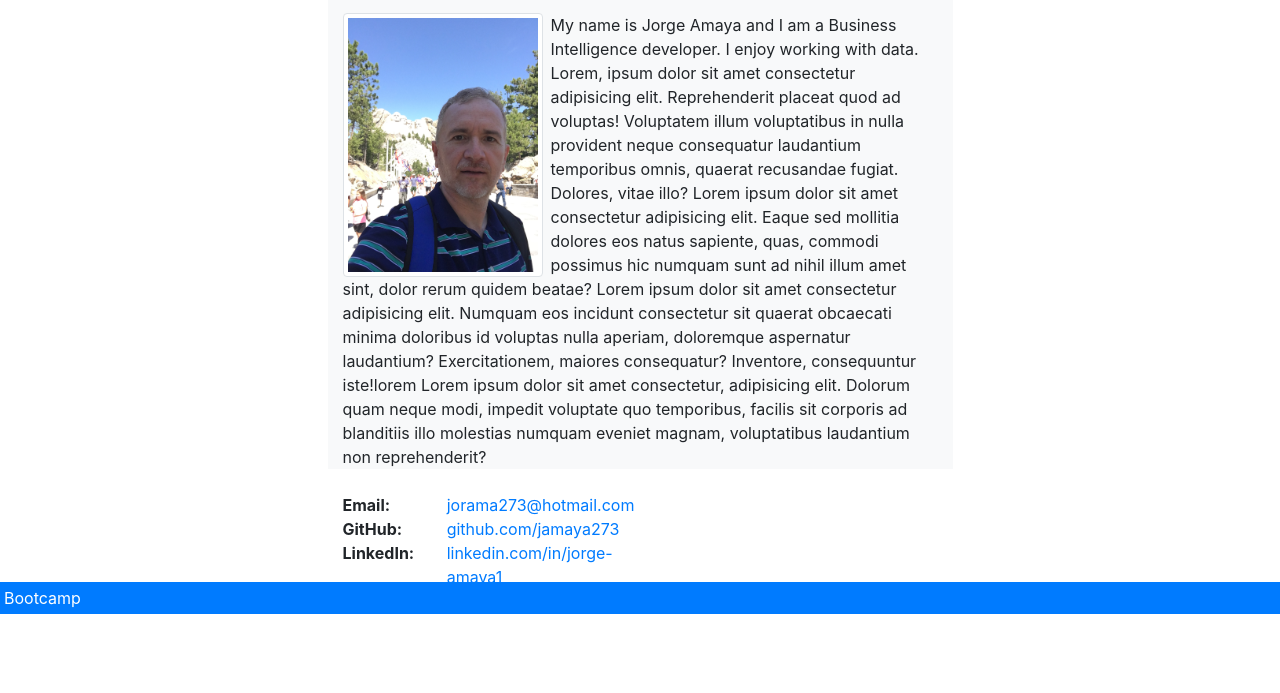
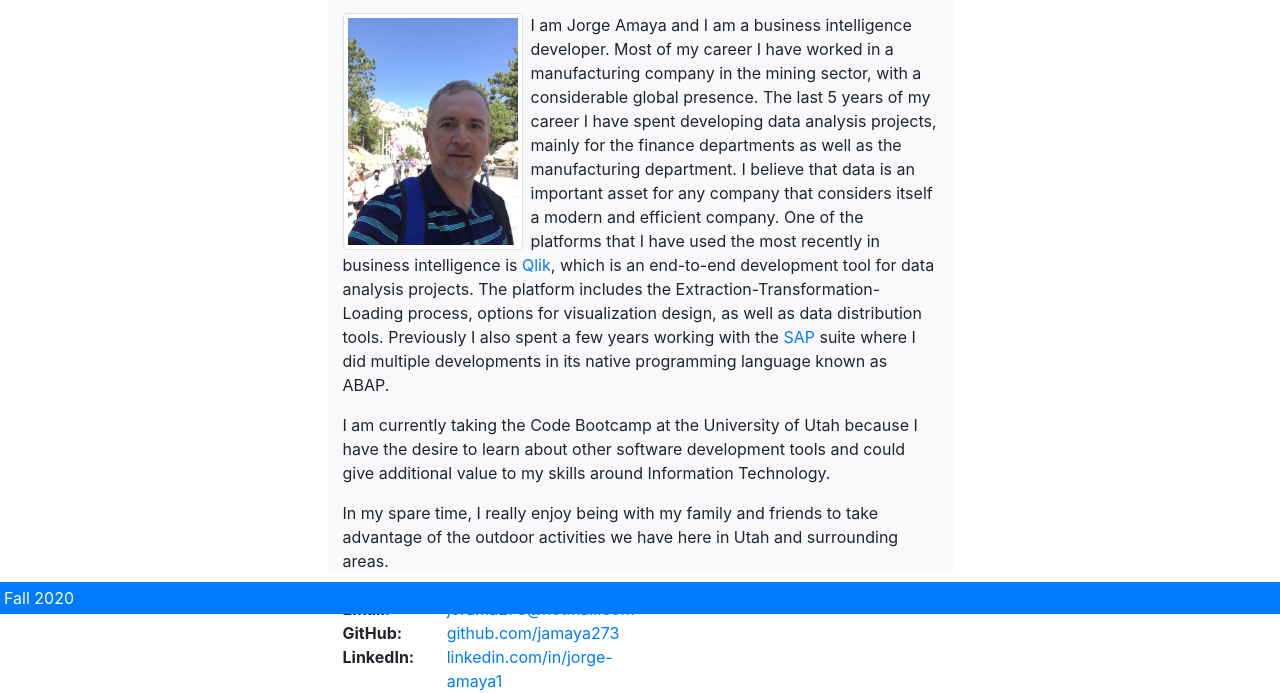
Before and after one commit to jamaya273/Portfolio, a plain HTML site: page index.html in a window 1280 px wide. Shown: the part 186-879 px from the top of the page. Before the commit the page ends 800 px from the top, so only its background shows below. Drawn offline with nearby package versions, Linux system fonts and the light colour scheme.

Commit message:
Clean code

```diff
--- a/index.html
+++ b/index.html
@@ -60,24 +60,24 @@
           <hr>
         </header>
 
-        <img src="images\Rushmore_ja.JPG" alt="JorgeAmaya" class="img-thumbnail float-left mr-2" width="200px">
-        My name is Jorge Amaya and I am a Business Intelligence developer. I enjoy working with data.
-        Lorem, ipsum dolor sit amet consectetur adipisicing elit. Reprehenderit placeat quod ad voluptas! Voluptatem
-        illum voluptatibus in nulla provident neque consequatur laudantium temporibus omnis, quaerat recusandae fugiat.
-        Dolores, vitae illo?
-        Lorem ipsum dolor sit amet consectetur adipisicing elit. Eaque sed mollitia dolores eos natus sapiente, quas,
-        commodi possimus hic numquam sunt ad nihil illum amet sint, dolor rerum quidem beatae?
-        Lorem ipsum dolor sit amet consectetur adipisicing elit. Numquam eos incidunt consectetur sit quaerat obcaecati
-        minima doloribus id voluptas nulla aperiam, doloremque aspernatur laudantium? Exercitationem, maiores
-        consequatur? Inventore, consequuntur iste!lorem Lorem ipsum dolor sit amet consectetur, adipisicing elit.
-        Dolorum quam neque modi, impedit voluptate quo temporibus, facilis sit corporis ad blanditiis illo molestias
-        numquam eveniet magnam, voluptatibus laudantium non reprehenderit?
+        <img src="images\Rushmore_ja.JPG" alt="JorgeAmaya" class="img-thumbnail float-left mr-2" width="180px">
+        <p>I am Jorge Amaya and I am a business intelligence developer. Most of my career I have worked in a manufacturing
+        company in the mining sector, with a considerable global presence. The last 5 years of my career I have spent
+        developing data analysis projects, mainly for the finance departments as well as the manufacturing department. I believe
+        that data is an important asset for any company that considers itself a modern and efficient company. One of the
+        platforms that I have used the most recently in business intelligence is <a href="http://qlik.com/">Qlik</a>, which is an end-to-end
+        development tool for data analysis projects. The platform includes the Extraction-Transformation-Loading
+        process, options for visualization design, as well as data distribution tools. Previously I also spent a few
+        years working with the <a href="http://SAP.com/">SAP</a> suite where I did multiple developments in its native programming language known as
+        ABAP.</p>
+        <p>I am currently taking the Code Bootcamp at the University of Utah because I have the desire to learn about
+        other software development tools and could give additional value to my skills around Information Technology.</p>
+        <p>In my spare time, I really enjoy being with my family and friends to take advantage of the outdoor activities we
+        have here in Utah and surrounding areas.</p>
 
       </div>
     </div>
-
   </div>
-
 
 
   <div class="row">
@@ -89,7 +89,7 @@
             <strong>Email:</strong>
           </div>
           <div class="col-sm-4">
-             <a href="mailto:jorama273@hotmail.com">jorama273@hotmail.com</a>
+            <a href="mailto:jorama273@hotmail.com">jorama273@hotmail.com</a>
           </div>
         </div>
 
@@ -98,7 +98,7 @@
             <strong>GitHub:</strong>
           </div>
           <div class="col-sm-4">
-             <a href="https://github.com/jamaya273">github.com/jamaya273</a>
+            <a href="https://github.com/jamaya273">github.com/jamaya273</a>
           </div>
         </div>
 
@@ -107,7 +107,7 @@
             <strong>LinkedIn:</strong>
           </div>
           <div class="col-sm-4">
-             <a href="https://www.linkedin.com/in/jorge-amaya1/">linkedin.com/in/jorge-amaya1</a>
+            <a href="https://www.linkedin.com/in/jorge-amaya1/">linkedin.com/in/jorge-amaya1</a>
           </div>
         </div>
       </div>
@@ -115,17 +115,9 @@
     </div>
   </div>
 
-
+  <div class="fixed-bottom">
+    <span class="d-block p-1 bg-primary text-white">Fall 2020</span>
   </div>
-
-
-
-
-  <div class="fixed-bottom">
-    <span class="d-block p-1 bg-primary text-white">Bootcamp</span>
-  </div>
-
-
 
 
 
@@ -143,17 +135,3 @@
 </body>
 
 </html>
-
-
-
-
-<!--
-<img src="images\Rushmore_ja.JPG" alt="JorgeAmaya" class="img-thumbnail float-left" width="200px">
-<div class="p-1 mx-5">
-At vero eos et accusamus et iusto odio dignissimos ducimus qui blanditiis praesentium voluptatum deleniti atque
-corrupti quos dolores et quas molestias excepturi sint occaecati cupiditate non provident, similique sunt in
-culpa qui officia deserunt mollitia animi, id est laborum et dolorum fuga. Et harum quidem rerum facilis est et
-expedita distinctio. Nam libero tempore, cum soluta nobis est eligendi optio cumque nihil impedit quo minus id
-quod maxime placeat facere possimus, omnis voluptas assumenda est, omnis dolor repellendus. Temporibus autem
-quibusdam et aut officiis debitis aut rerum necessitatibus saepe eveniet ut et voluptates repudiandae sint et
-</div> -->
```
Also changed, not shown: contact.html (+1 -25 lines), portfolio.html (+34 -69 lines).
